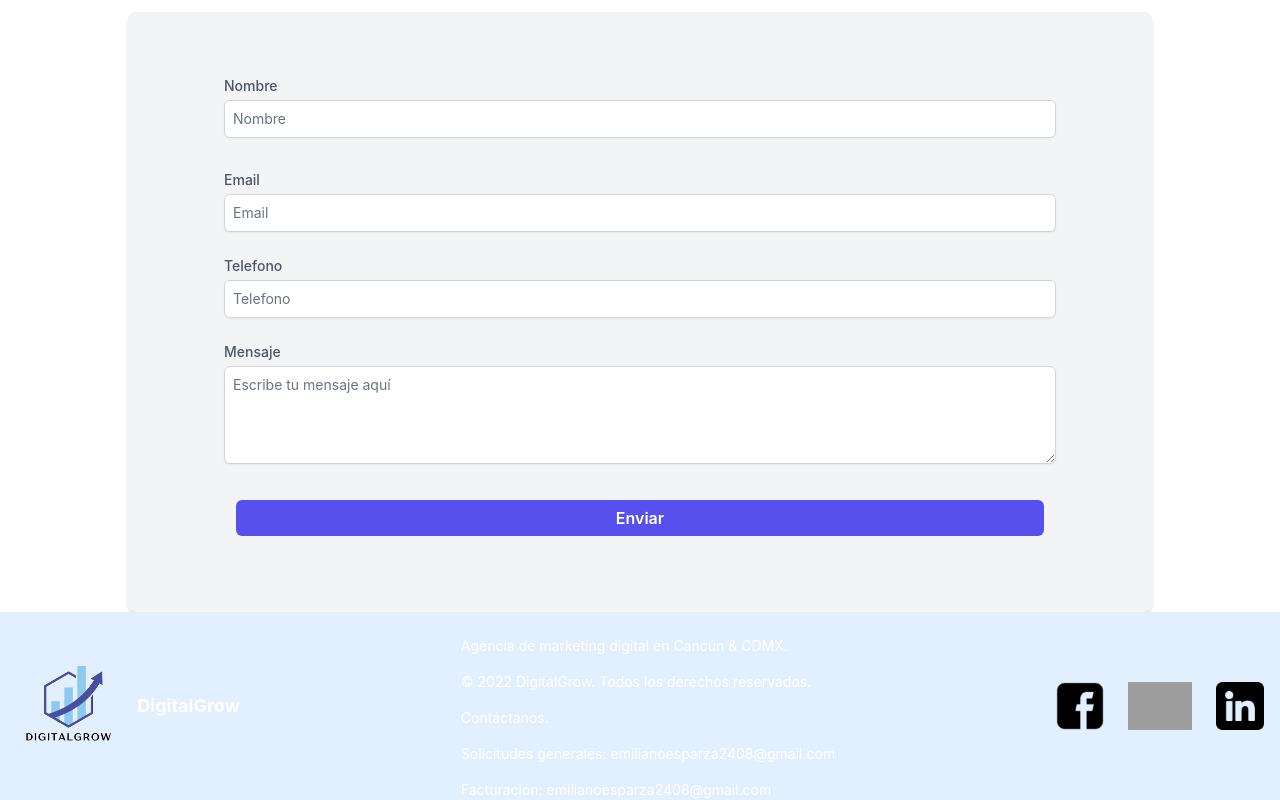
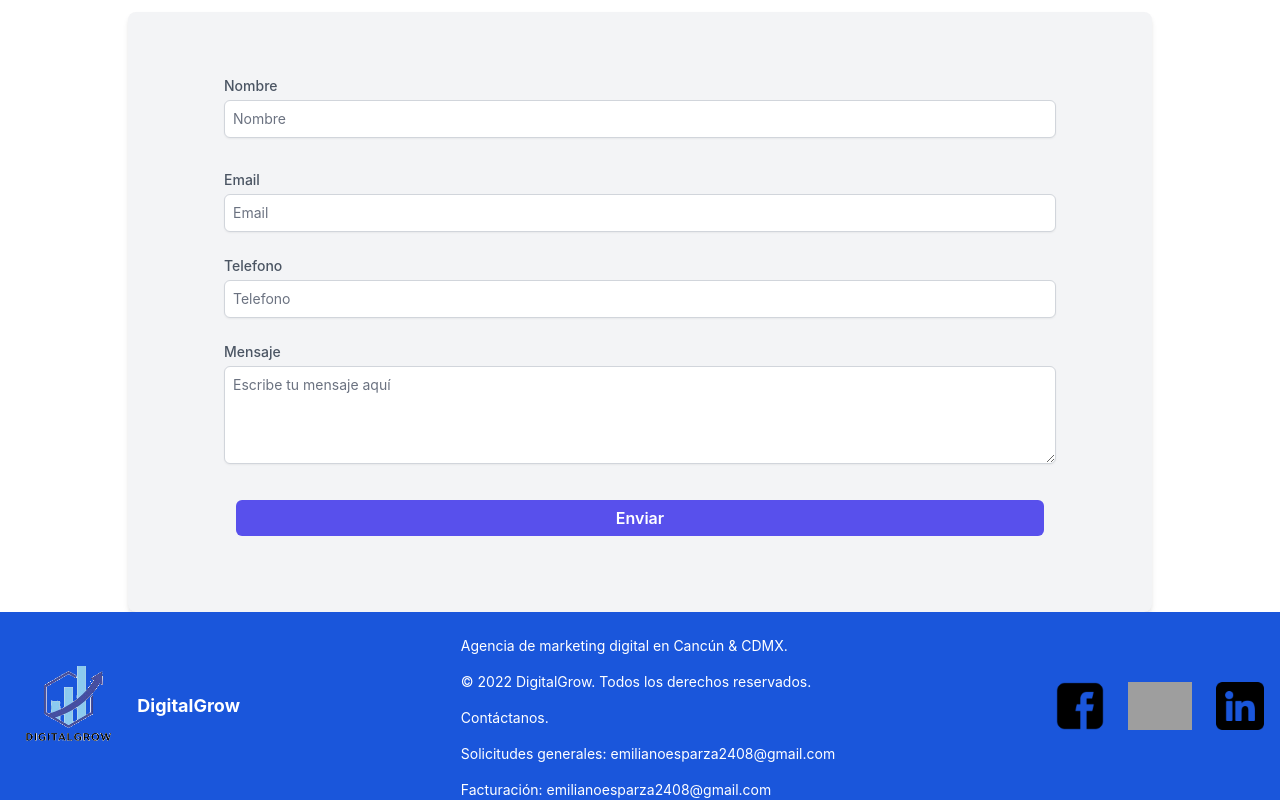
Before and after one commit to Marcohau2O/Agencia-Marketing, a React (Create React App) app in the folder agencia-marketing/: page /Formulario in a window 1280 px wide. Shown: the part 184-984 px from the top of the page. Built offline with nearby package versions, Linux system fonts and the light colour scheme; grey boxes are pictures that could not be loaded.

Commit message:
Cambios en Footer

```diff
--- a/agencia-marketing/src/components/finalfooter.jsx
+++ b/agencia-marketing/src/components/finalfooter.jsx
@@ -6,7 +6,7 @@ import logo from '../img/Logo_transparent.png'
 
 export default function Finalfooter() {
     return (
-        <div className="border-blue-300 bg-blue-100 dark:bg-blue-900 dark:border-blue-800">
+        <div className="border-blue-600 bg-blue-700 dark:bg-blue-900 dark:border-blue-800">
             <div className="container mx-auto px-4 flex justify-between items-center">
 
                 {/* Columna izquierda con el logo */}
```
